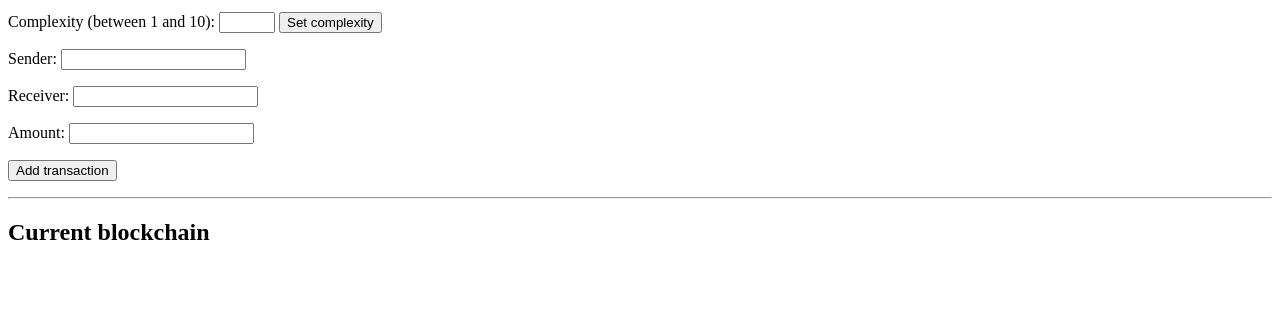
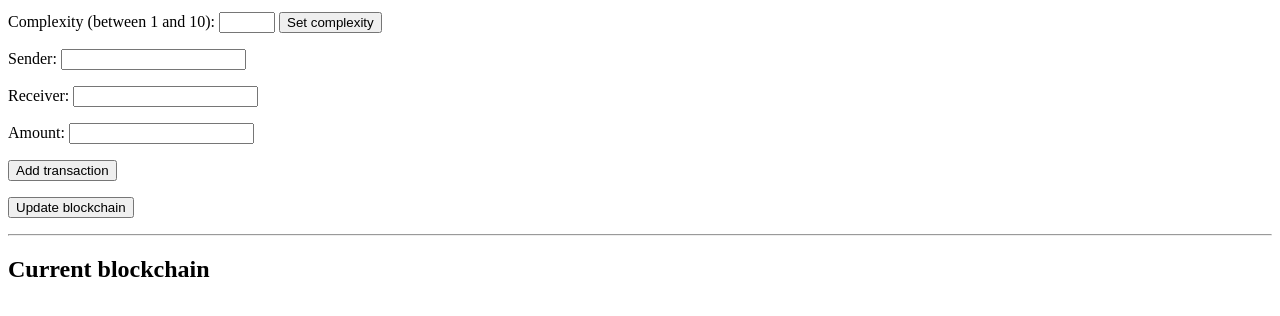
Before and after one commit to BulanMartin/BuliCoin, a Flask app: template src/templates/index.html in a window 1280 px wide. Shown: the part 277-593 px from the top of the page. Run offline with Flask 2, Linux system fonts and the light colour scheme; the template is opened without the code that fills it, so the values that code supplies are empty.

Commit message:
Added Update blockchain button

```diff
--- a/src/templates/index.html
+++ b/src/templates/index.html
@@ -48,6 +48,12 @@
           });
       });
     });
+
+    $(document).ready(function(){
+      $("#update_blockchain").click(function(){
+        location.reload();
+      });
+    });
     </script>
   <title>Buli's blockchain</title>
 </head>
@@ -90,6 +96,9 @@
     <button id="add_transaction">Add transaction</button>
   </p>
   <p id="transaction_alert"></p>
+  <p>
+    <button id="update_blockchain">Update blockchain</button>
+  </p>
   <hr>
   <h2>Current blockchain</h2>
   <ul>
```
